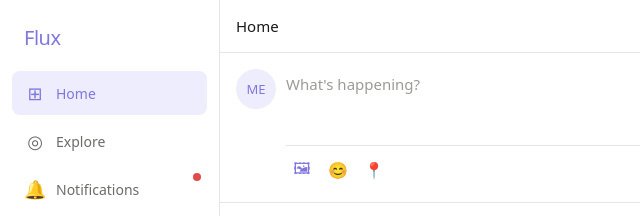
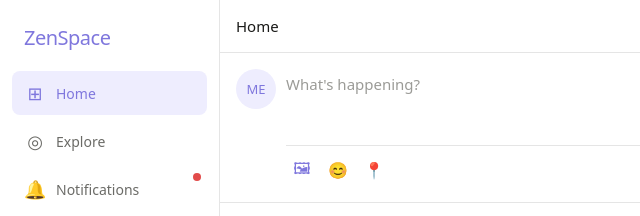
Before and after one commit to azharudeenssss-creator/Social-Media-App--ZenSpace, a website: page Social Media App/Website.Html in a window 1280 px wide. Shown: the top 216 px of the page, 0-640 px from the left. Drawn offline with Linux system fonts and the light colour scheme.

Commit message:
Add files via upload

```diff
--- a/Social Media App/Website.Html
+++ b/Social Media App/Website.Html
@@ -151,7 +151,7 @@ textarea{resize:none;line-height:1.5}
 
   <!-- Sidebar Navigation -->
   <nav id="sidebar">
-    <div class="logo">Flux</div>
+    <div class="logo">ZenSpace</div>
     <button class="nav-btn active" onclick="showView('feed')" id="nav-feed">
       <span class="nav-icon">⊞</span><span>Home</span>
     </button>
```
